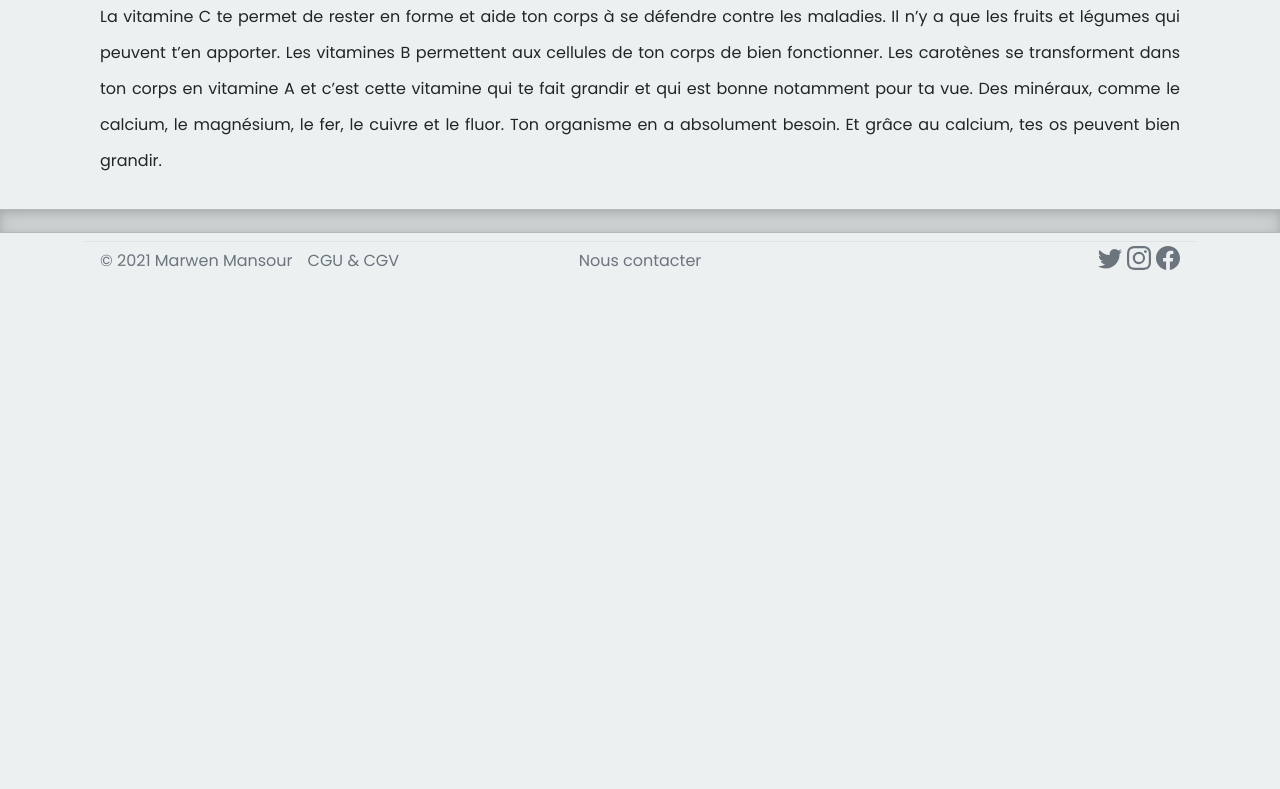
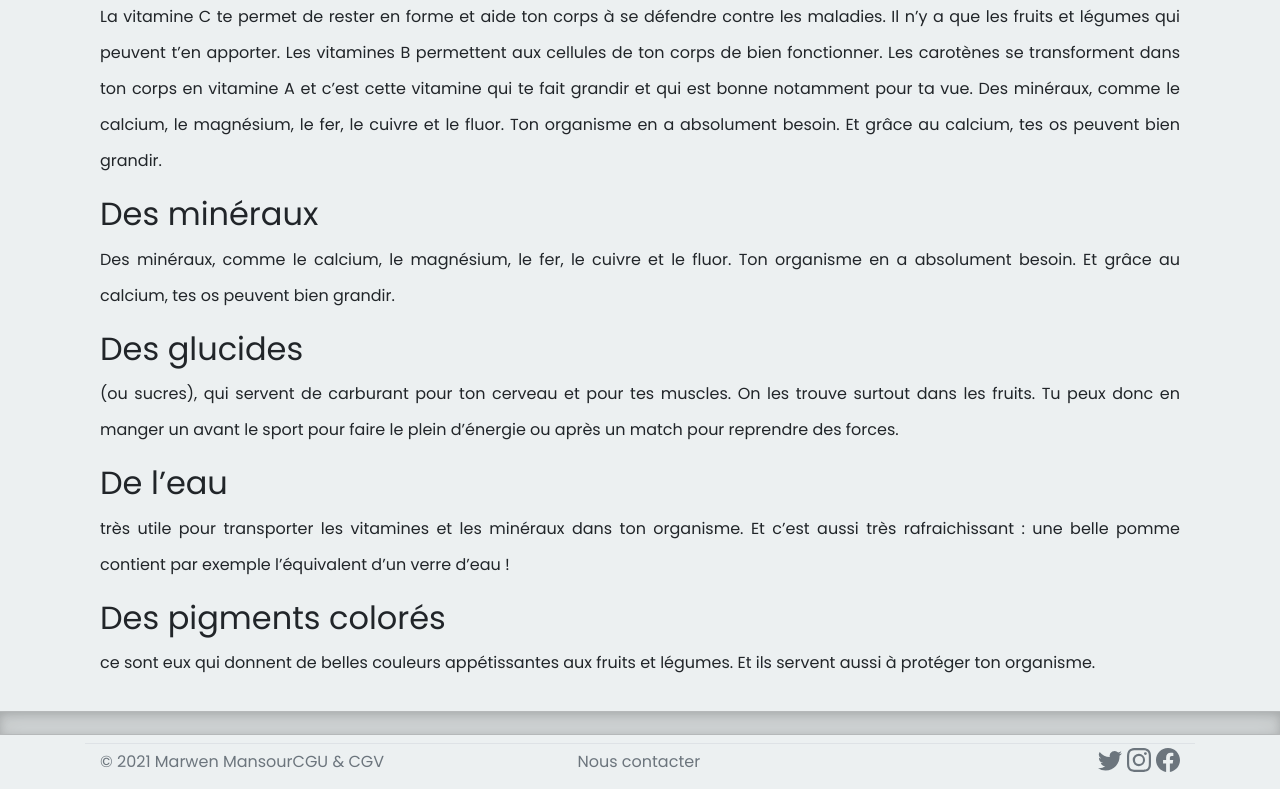
Before and after one commit to marwenmansour/projet_e_commerce_V_F, a Symfony app: template templates/article/diversification_alimentaire.html.twig in a window 1280 px wide. Shown: the part 1428-2217 px from the top of the page. Before the commit the page ends 1698 px from the top, so only its background shows below. Run offline with Twig, Linux system fonts and the light colour scheme; the template is opened without the code that fills it, so the values that code supplies are empty; some libraries are stand-ins or nearby versions.

```diff
--- a/public/css/contacter.css
+++ b/public/css/contacter.css
@@ -16,18 +16,17 @@ body{
 }
 
 .form-control{
-    display: block;
     width:100%;
     font-size: 1rem;
     font-weight:400;
     line-height:1.5;
+    border-radius:16px;
     border-color: #55ac56 !important;
     border-style:solid !important;
     border-width: 0 0 1px 0!important;
     padding:0px !important;
     color:#495057;
     height:auto;
-    border-radius:0;
     background-color: #fff;
     background-clip: padding-box;
 
--- a/src/Form/ContactType.php
+++ b/src/Form/ContactType.php
@@ -19,9 +19,9 @@ class ContactType extends AbstractType {
             ->add('telephone', NumberType::class)
             ->add('sujet', TextType::class)
             ->add('message', TextareaType::class)
-            ->add('submit', SubmitType::class, [
-                'label' => 'Envoyer'
-            ]);
+            ->add('submit', SubmitType::class,
+                    ['label' => 'Envoyer']
+                );
     }
 
     public function configureOptions(OptionsResolver $resolver): void {
--- a/templates/article/diversification_alimentaire.html.twig
+++ b/templates/article/diversification_alimentaire.html.twig
@@ -16,13 +16,9 @@
         <article class="row .align-items-center">
             <div class='col-md-6'>
                 <p>
-                Ils sont si bons, si colorés et si variés, les fruits et légumes frais ! Grâce à eux,
-                tu peux manger l’été de fabuleuses tartes aux abricots,
-                te réchauffer l’hiver avec de super gratins de chou-fleur qui croustillent,
-                ou dévorer au printemps de bonnes fraises bien sucrées.
-                Du coup, tous les gourmands les aiment ! Et en plus, c’est bon pour ta santé.
-                Alors pour se régaler, bien grandir et faire le plein de tonus tout au long de l’année,
-                on met le paquet sur les fruits et légumes frais !
+                    Ils sont si bons, si colorés et si variés, les fruits et légumes frais ! Grâce à eux, tu peux manger l’été de fabuleuses tartes aux abricots, te réchauffer l’hiver avec de super gratins de chou-fleur qui croustillent, ou dévorer au printemps de bonnes
+                    fraises bien sucrées. Du coup, tous les gourmands les aiment ! Et en plus, c’est bon pour ta santé. Alors pour se régaler, bien grandir et faire le plein de tonus tout au long de l’année, on met le paquet sur les fruits et légumes
+                    frais !
                 </p>
             </div>
 
@@ -34,16 +30,32 @@
         <main class="container">
             <h1>Pourquoi les fruits et légumes frais, c’est bon pour la santé ?</h1>
             <p>Parce que dans les fruits et légumes frais possèdent une foule de composants utiles au bon fonctionnement de ton corps.</p>
+            <article>
               <h2>Des vitamines</h2>
               <p>
-            La vitamine C te permet de rester en forme et aide ton corps à se défendre contre les maladies. Il n’y a que les fruits et légumes qui peuvent t’en apporter.
-            Les vitamines B permettent aux cellules de ton corps de bien fonctionner.
-            Les carotènes se transforment dans ton corps en vitamine A et c’est cette vitamine qui te fait grandir et qui est bonne notamment pour ta vue.
-
-            Des minéraux, comme le calcium, le magnésium, le fer, le cuivre et le fluor. Ton organisme en a absolument besoin. Et grâce au calcium, tes os peuvent bien grandir.
+                  La vitamine C te permet de rester en forme et aide ton corps à se défendre contre les maladies. Il n’y a que les fruits et légumes qui peuvent t’en apporter. Les vitamines B permettent aux cellules de ton corps de bien fonctionner. Les carotènes se transforment
+                  dans ton corps en vitamine A et c’est cette vitamine qui te fait grandir et qui est bonne notamment pour ta vue. Des minéraux, comme le calcium, le magnésium, le fer, le cuivre et le fluor. Ton organisme en a absolument besoin. Et
+                  grâce au calcium, tes os peuvent bien grandir.
               </p>
-          <article>
-
+              <h2>Des minéraux</h2>
+              <p>
+                Des minéraux, comme le calcium, le magnésium, le fer, le cuivre et le fluor. Ton organisme en a absolument besoin.
+                Et grâce au calcium, tes os peuvent bien grandir.
+              </p>
+              <h2>Des glucides</h2>
+              <p>
+              (ou sucres), qui servent de carburant pour ton cerveau et pour tes muscles. On les trouve surtout dans les fruits.
+              Tu peux donc en manger un avant le sport pour faire le plein d’énergie ou après un match pour reprendre des forces.
+              </p>
+              <h2>De l’eau</h2>
+              <p>
+              très utile pour transporter les vitamines et les minéraux dans ton organisme. Et c’est aussi très rafraichissant :
+              une belle pomme contient par exemple l’équivalent d’un verre d’eau !
+              </p>
+              <h2>Des pigments colorés</h2>
+              <p>
+              ce sont eux qui donnent de belles couleurs appétissantes aux fruits et légumes. Et ils servent aussi à protéger ton organisme.
+              </p>
             </article>
     </section>
 </main>
--- a/templates/base.html.twig
+++ b/templates/base.html.twig
@@ -111,14 +111,14 @@
 
   <div class="container">
     <footer class="d-flex flex-wrap justify-content-between align-items-center py-1 my-2 border-top">
-      <div class="col-md-4 d-flex align-items-center">
+      <div class="col-sm-4 col-4 d-flex align-items-center">
         <span class="text-muted" >&copy; 2021 Marwen Mansour</span>
-        <a href="{{ path('cgv') }}"><span class="text-muted justify-content-between col-md-4 text-center">CGU & CGV</span></a>
+        <a href="{{ path('cgv') }}"><span class="text-muted justify-content-between text-center">CGU & CGV</span></a>
       </div>
-
-      <a href="{{ path('contact') }}"><span class="text-muted justify-content-between col-md-4 text-center"> Nous contacter</span></a>
-
-      <ul class="nav col-md-4 justify-content-end list-unstyled d-flex">
+      <div class="col-sm-4 col-4 d-flex align-items-center justify-content-between text-center">
+        <a href="{{ path('contact') }}"><span class="text-muted col-md-4 text-center"> Nous contacter</span></a>
+      </div>
+      <ul class="nav col-sm-2 col-4 justify-content-end list-unstyled d-flex">
         <li class="ms-3"><a class="text-muted" href="#"><svg class="bi" width="24" height="24"><use xlink:href="#twitter"/></svg></a></li>
         <li class="ms-3"><a class="text-muted" href="#"><svg class="bi" width="24" height="24"><use xlink:href="#instagram"/></svg></a></li>
         <li class="ms-3"><a class="text-muted" href="#"><svg class="bi" width="24" height="24"><use xlink:href="#facebook"/></svg></a></li>
--- a/templates/registration/register.html.twig
+++ b/templates/registration/register.html.twig
@@ -21,8 +21,8 @@
                 <p>Vous avez déjà un compte ? <a href="{{ path('app_login') }}">Connectez-vous !</a></p>
             </div>
 
+        </div>
     </div>
-</div>
 
 
 
```
Also changed, not shown: src/Controller/ContactController.php (+12 -12 lines), templates/contact/index.html.twig (+4 -5 lines), src/Controller/CalendrierController.php (line endings or trailing spaces), 1 other file. Lines whose indentation alone changed are shown as unchanged.
